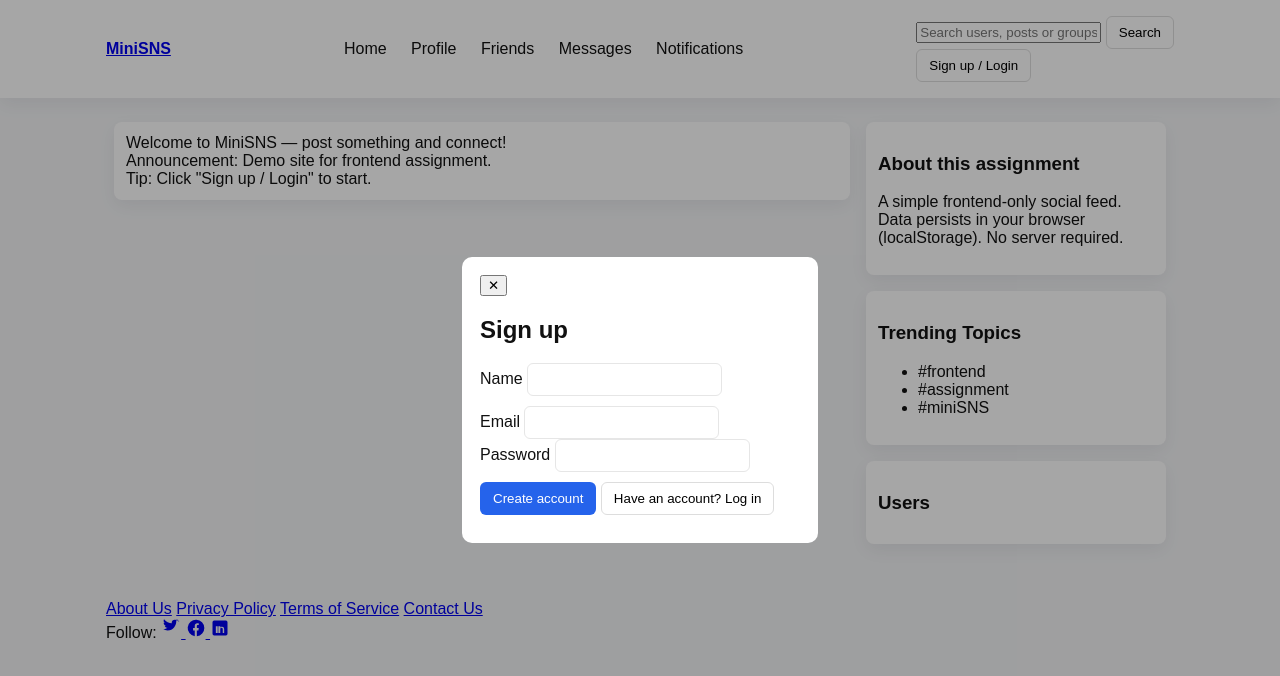
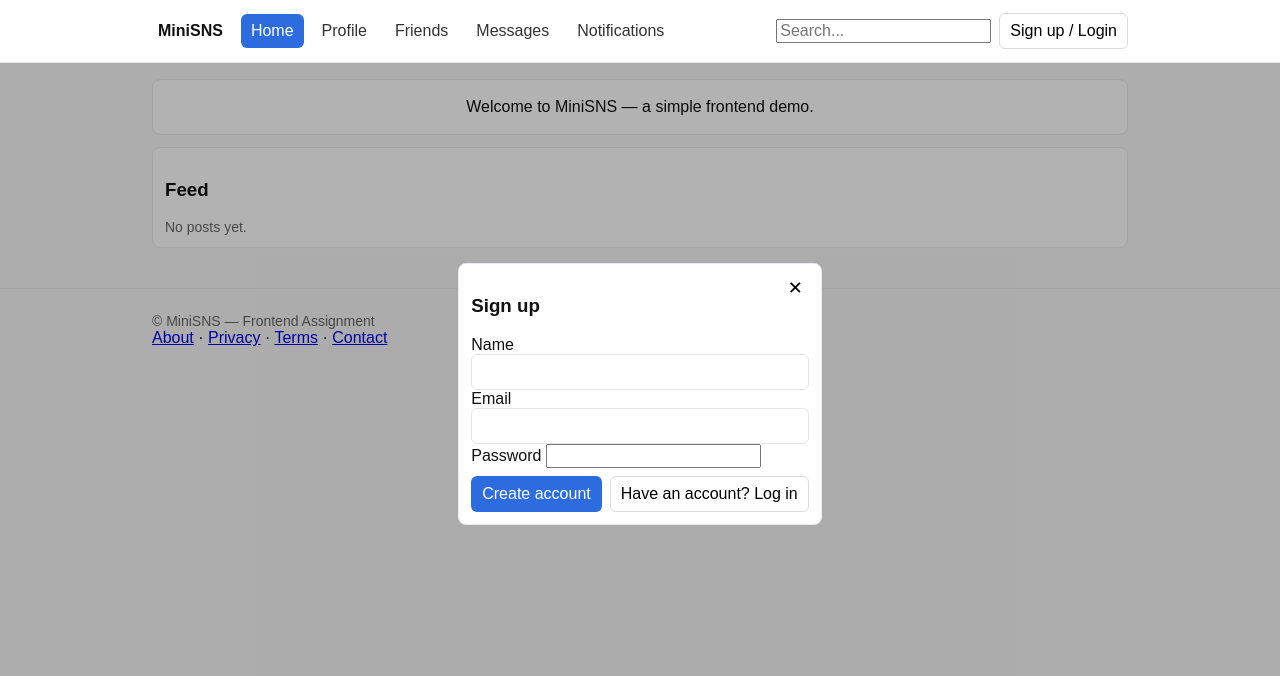
Before and after one commit to VirabhadraKhobare/Machine-Testing-assignment-virabhadra, a plain HTML site: page index.html in a window 1280 px wide. Drawn offline with Linux system fonts and the light colour scheme.

Commit message:
Update styles.css

```diff
--- a/app.js
+++ b/app.js
@@ -1,86 +1,64 @@
-// Minimal app.js (10 lines). Full app preserved in app.full.js
-const qs = (s) => document.querySelector(s),
-  LSU = "sns_users",
-  LSP = "sns_posts",
-  uid = () => Date.now().toString(36);
-let users = JSON.parse(localStorage.getItem(LSU) || "[]"),
-  posts = JSON.parse(localStorage.getItem(LSP) || "[]"),
-  cur = JSON.parse(localStorage.getItem("sns_currentUser") || "null");
-const saveAll = () => {
-  localStorage.setItem(LSU, JSON.stringify(users));
-  localStorage.setItem(LSP, JSON.stringify(posts));
-  localStorage.setItem("sns_currentUser", JSON.stringify(cur));
-  render();
-};
-const render = () => {
-  const f = qs("#feed");
-  if (!f) return;
-  f.innerHTML = posts
-    .map(
-      (p) =>
-        `<div class="card"><strong>${p.user}</strong><div>${p.text}</div></div>`
-    )
-    .join("");
-};
-// Auth modal handlers (signup / login)
+const qs = s => document.querySelector(s);
+const LSU = 'sns_users', LSP = 'sns_posts', LSC = 'sns_current';
+let users = JSON.parse(localStorage.getItem(LSU) || '[]');
+let posts = JSON.parse(localStorage.getItem(LSP) || '[]');
+let cur = JSON.parse(localStorage.getItem(LSC) || 'null');
+
+const save = ()=>{ localStorage.setItem(LSU, JSON.stringify(users)); localStorage.setItem(LSP, JSON.stringify(posts)); localStorage.setItem(LSC, JSON.stringify(cur)); render(); updateUI(); };
+
+function render(){
+  const p = qs('#posts'); if(!p) return;
+  p.innerHTML = posts.length ? posts.map(pt=>`<div class="post"><strong>${escapeHTML(pt.user)}</strong><div>${escapeHTML(pt.text)}</div></div>`).join('') : '<div class="muted">No posts yet.</div>';
+  const up = qs('#user-posts'); if(up) up.innerHTML = cur ? (posts.filter(x=>x.userId===cur.id).map(pt=>`<div class="post">${escapeHTML(pt.text)}</div>`).join('')||'<div class="muted">You have no posts</div>') : '<div class="muted">Log in to see your posts</div>';
+  const ul = qs('#users-list'); if(ul) ul.innerHTML = users.map(u=>`<li>${escapeHTML(u.name)} (${escapeHTML(u.email)})</li>`).join('')||'<li>No users</li>';
+}
+
+function escapeHTML(s){ return String(s||'').replace(/[&<>"']/g, c=>({'&':'&amp;','<':'&lt;','>':'&gt;','"':'&quot;',"'":"&#39;"})[c]); }
+
+function updateUI(){
+  if(cur){ qs('#btn-auth')?.classList.add('hidden'); qs('#btn-logout')?.classList.remove('hidden'); qs('#post-creator')?.classList.remove('hidden'); qs('#profile-name').textContent = cur.name; qs('#profile-email').textContent = cur.email; qs('#profile-bio').textContent = cur.bio||''; }
+  else { qs('#btn-auth')?.classList.remove('hidden'); qs('#btn-logout')?.classList.add('hidden'); qs('#post-creator')?.classList.add('hidden'); qs('#profile-name').textContent='Guest'; qs('#profile-email').textContent='Not logged in'; }
+}
+
+function showSection(id){
+  ['page-home','page-profile','page-friends','page-messages','page-notifs'].forEach(pid=>qs('#'+pid)?.classList.add('hidden'));
+  qs('#page-'+id)?.classList.remove('hidden');
+  document.querySelectorAll('.nav-link').forEach(n=>n.classList.toggle('active', n.dataset.link===id));
+}
+document.querySelectorAll('.nav-link').forEach(n=>n.addEventListener('click', e=>{ e.preventDefault(); showSection(n.dataset.link); }));
+qs('#logo')?.addEventListener('click', e=>{ e.preventDefault(); showSection('home'); });
+
 let isSignup = true;
-const renderAuthForm = () => {
-  qs('#auth-title') && (qs('#auth-title').textContent = isSignup ? 'Sign up' : 'Log in');
-  qs('#auth-submit') && (qs('#auth-submit').textContent = isSignup ? 'Create account' : 'Log in');
-  const nameRow = qs('#auth-name')?.closest('.form-row'); if (nameRow) nameRow.style.display = isSignup ? 'flex' : 'none';
-};
-qs('#btn-auth')?.addEventListener('click', () => { isSignup = true; renderAuthForm(); qs('#auth-modal')?.classList.remove('hidden'); });
-qs('#close-auth')?.addEventListener('click', () => qs('#auth-modal')?.classList.add('hidden'));
-qs('#toggle-auth')?.addEventListener('click', (e) => { e.preventDefault(); isSignup = !isSignup; renderAuthForm(); });
-qs('#auth-submit')?.addEventListener('click', () => {
-  const e = qs('#auth-email')?.value?.trim(), pw = qs('#auth-password')?.value, n = qs('#auth-name')?.value?.trim();
-  if (!e || !pw || (isSignup && !n)) return alert('Please fill required fields');
-  const found = users.find(x => x.email.toLowerCase() === e.toLowerCase());
-  if (isSignup) {
-    if (found) return alert('Email already used');
-    const u = { id: uid(), name: n, email: e, password: pw };
-    users.unshift(u); cur = u; saveAll(); qs('#auth-modal')?.classList.add('hidden'); render();
-    // update auth buttons and clear form
-    qs('#btn-auth')?.classList.add('hidden'); qs('#btn-logout')?.classList.remove('hidden');
-    if (qs('#auth-email')) qs('#auth-email').value = '';
-    if (qs('#auth-password')) qs('#auth-password').value = '';
-    if (qs('#auth-name')) qs('#auth-name').value = '';
+function renderAuthForm(){ qs('#auth-title').textContent = isSignup ? 'Sign up' : 'Log in'; qs('#name-row').style.display = isSignup ? 'block':'none'; qs('#auth-submit').textContent = isSignup ? 'Create account' : 'Log in'; qs('#auth-msg').textContent=''; }
+qs('#btn-auth')?.addEventListener('click', ()=>{ isSignup = false; renderAuthForm(); qs('#auth-modal')?.classList.remove('hidden'); });
+qs('#close-auth')?.addEventListener('click', ()=>qs('#auth-modal')?.classList.add('hidden'));
+qs('#toggle-auth')?.addEventListener('click', ()=>{ isSignup = !isSignup; renderAuthForm(); });
+
+qs('#auth-submit')?.addEventListener('click', ()=>{
+  const email = (qs('#auth-email')?.value||'').trim(); const pw = (qs('#auth-password')?.value||''); const name = (qs('#auth-name')?.value||'').trim();
+  if(!email||!pw|| (isSignup && !name)){ qs('#auth-msg').textContent='Please fill required fields'; return; }
+  const found = users.find(u=>u.email.toLowerCase()===email.toLowerCase());
+  if(isSignup){
+    if(found){ qs('#auth-msg').textContent='Email already used'; return; }
+    const u = { id: Date.now().toString(36), name, email, password: pw, bio:'' };
+    users.unshift(u); cur = u; save(); qs('#auth-modal')?.classList.add('hidden');
   } else {
-    if (!found) return alert('Wrong email or password');
-    // Support legacy users without password: set password on first login
-    if (!found.password) {
-      found.password = pw;
-    } else if (found.password !== pw) {
-      return alert('Wrong email or password');
-    }
-    cur = found; saveAll(); qs('#auth-modal')?.classList.add('hidden');
-    // update auth buttons and UI
-    qs('#btn-auth')?.classList.add('hidden'); qs('#btn-logout')?.classList.remove('hidden');
-    render();
+    if(!found || found.password!==pw){ qs('#auth-msg').textContent='Wrong email or password'; return; }
+    cur = found; save(); qs('#auth-modal')?.classList.add('hidden');
   }
 });
-qs("#btn-post")?.addEventListener("click", () => {
-  const t = qs("#post-text")?.value?.trim();
-  if (!t) return;
-  posts.unshift({ id: uid(), user: cur ? cur.name : "Anon", text: t });
-  saveAll();
-  qs("#post-text").value = "";
+
+qs('#btn-logout')?.addEventListener('click', ()=>{ cur=null; save(); });
+
+qs('#btn-post')?.addEventListener('click', ()=>{
+  const text = (qs('#post-text')?.value||'').trim();
+  if(!text) return;
+  posts.unshift({ id: Date.now().toString(36), user: cur?cur.name:'Anon', userId: cur?cur.id:null, text });
+  qs('#post-text').value='';
+  save();
 });
-qs('#btn-logout')?.addEventListener('click', () => { cur = null; saveAll(); qs('#btn-auth')?.classList.remove('hidden'); qs('#btn-logout')?.classList.add('hidden'); render(); });
-// Navbar event handling (show/hide sections)
-function showSection(name){
-  const sections = ['#page-home','#page-profile','#page-friends','#page-messages','#page-notifs'];
-  sections.forEach(s=> { const el = qs(s); if(el) el.classList.toggle('hidden', s !== '#page-'+name); });
-  ['nav-home','nav-profile','nav-friends','nav-messages','nav-notifs'].forEach(id=>{ const n=qs('#'+id); if(n) n.classList.toggle('active', id.endsWith(name)); });
-}
-['#nav-home','#nav-profile','#nav-friends','#nav-messages','#nav-notifs','#logo'].forEach(sel=>{
-  qs(sel)?.addEventListener('click', (e)=>{ e && e.preventDefault(); const target = sel.replace('#nav-','').replace('#logo','#home').replace('#',''); showSection(target==='logo'?'home': target); });
-});
-window.addEventListener("load", () => {
-  render();
-  if (cur) {
-    qs("#btn-auth")?.classList.add("hidden");
-    qs("#btn-logout")?.classList.remove("hidden");
-  }
-});
-// End
+
+qs('#edit-profile-btn')?.addEventListener('click', ()=>{ if(!cur){ alert('Log in first'); return } qs('#profile-edit')?.classList.toggle('hidden'); qs('#profile-name-input').value = cur.name; qs('#profile-bio-input').value = cur.bio||''; });
+qs('#save-profile')?.addEventListener('click', ()=>{ if(!cur) return; cur.name = qs('#profile-name-input').value||cur.name; cur.bio = qs('#profile-bio-input').value||cur.bio; const uidx = users.findIndex(u=>u.id===cur.id); if(uidx>-1) users[uidx]=cur; save(); qs('#profile-edit')?.classList.add('hidden'); });
+
+window.addEventListener('load', ()=>{ render(); updateUI(); showSection('home'); });
--- a/index.html
+++ b/index.html
@@ -3,183 +3,143 @@
 <head>
   <meta charset="utf-8" />
   <meta name="viewport" content="width=device-width,initial-scale=1" />
-  <title>Simple SNS — Frontend Assignment</title>
+  <title>MiniSNS — Simplified Frontend</title>
   <link rel="stylesheet" href="styles.css">
 </head>
 <body>
   <header class="site-header">
-    <div class="container nav-row">
-      <a id="logo" class="logo" href="#">MiniSNS</a>
+    <div class="wrap">
+      <a id="logo" class="logo" href="#" data-link="home">MiniSNS</a>
+      <nav class="nav">
+        <a href="#" id="nav-home" class="nav-link" data-link="home">Home</a>
+        <a href="#" id="nav-profile" class="nav-link" data-link="profile">Profile</a>
+        <a href="#" id="nav-friends" class="nav-link" data-link="friends">Friends</a>
+        <a href="#" id="nav-messages" class="nav-link" data-link="messages">Messages</a>
+        <a href="#" id="nav-notifs" class="nav-link" data-link="notifs">Notifications</a>
+      </nav>
 
-      <div class="nav-left">
-        <a id="nav-home" href="#" class="nav-link">Home</a>
-        <a id="nav-profile" href="#" class="nav-link">Profile</a>
-        <a id="nav-friends" href="#" class="nav-link">Friends</a>
-        <a id="nav-messages" href="#" class="nav-link">Messages</a>
-        <a id="nav-notifs" href="#" class="nav-link">Notifications</a>
-      </div>
-
-      <div class="nav-right">
-        <div class="search">
-          <input id="search-input" placeholder="Search users, posts or groups...">
-          <button id="search-btn" class="btn">Search</button>
-        </div>
+      <div class="actions">
+        <input id="search-input" placeholder="Search...">
         <button id="btn-auth" class="btn">Sign up / Login</button>
         <button id="btn-logout" class="btn hidden">Logout</button>
       </div>
     </div>
   </header>
 
-  <main class="container main-grid">
-    <section id="page-home" class="page left-col">
-      <div id="banner-slider" class="card banner">
-        <div class="slide">Welcome to MiniSNS — post something and connect!</div>
-        <div class="slide">Announcement: Demo site for frontend assignment.</div>
-        <div class="slide">Tip: Click "Sign up / Login" to start.</div>
+  <main class="wrap main">
+    <section id="page-home" class="page">
+      <div class="card banner">
+        <div class="slide">Welcome to MiniSNS — a simple frontend demo.</div>
       </div>
 
-      <div class="card post-creator hidden" id="post-creator">
-        <h3>Create a post</h3>
-        <textarea id="post-text" placeholder="What's on your mind?" rows="4"></textarea>
+      <div id="post-creator" class="card hidden">
+        <h3>Create post</h3>
+        <textarea id="post-text" rows="3" placeholder="What's on your mind?"></textarea>
         <input type="file" id="post-image" accept="image/*">
         <div class="row">
           <button id="btn-post" class="btn primary">Post</button>
         </div>
       </div>
 
-      <div id="feed" class="feed"></div>
+      <div id="feed" class="feed card">
+        <h3>Feed</h3>
+        <div id="posts"></div>
+      </div>
     </section>
 
-    <section id="page-profile" class="page hidden left-col">
-      <div id="profile-header" class="card">
-        <div class="profile-top"><div class="avatar big"></div>
-        <div>
-          <h2 id="profile-name">Your name</h2>
-          <p id="profile-email">email@example.com</p>
-          <p id="profile-bio-text" class="muted"></p>
-        </div></div>
-        <button id="edit-profile-btn" class="btn">Edit Profile</button>
+    <section id="page-profile" class="page hidden">
+      <div class="card profile-header">
+        <div class="avatar"></div>
+        <div class="p-info">
+          <h2 id="profile-name">Guest</h2>
+          <p id="profile-email" class="muted">Not logged in</p>
+          <p id="profile-bio" class="muted"></p>
+        </div>
+        <button id="edit-profile-btn" class="btn">Edit</button>
       </div>
 
       <div id="profile-edit" class="card hidden">
         <label>Display name <input id="profile-name-input" type="text"></label>
-        <label>Bio <textarea id="profile-bio"></textarea></label>
-        <button id="save-profile" class="btn primary">Save profile</button>
+        <label>Bio <textarea id="profile-bio-input"></textarea></label>
+        <button id="save-profile" class="btn primary">Save</button>
       </div>
 
-      <div id="profile-posts" class="card">
+      <div class="card">
         <h3>Your posts</h3>
         <div id="user-posts"></div>
       </div>
     </section>
 
-    <section id="page-friends" class="page hidden left-col">
+    <section id="page-friends" class="page hidden">
       <div class="card">
         <h3>Friends</h3>
-        <div id="friends-list"></div>
+        <div id="friends-list">No friends yet (static demo).</div>
       </div>
       <div class="card">
         <h3>All users</h3>
-        <ul id="users-ul"></ul>
+        <ul id="users-list"></ul>
       </div>
     </section>
 
-    <section id="page-messages" class="page hidden left-col">
-      <div class="card messages-panel">
-        <div class="conversations">
-          <h4>Conversations</h4>
-          <ul id="convo-list"></ul>
-        </div>
-        <div class="chat">
-          <div id="chat-window" class="chat-window muted">Select a conversation to view messages</div>
-          <div class="chat-input"><input id="chat-input" placeholder="Type a message"><button id="send-msg" class="btn primary">Send</button></div>
+    <section id="page-messages" class="page hidden">
+      <div class="card">
+        <h3>Messages (static demo)</h3>
+        <p class="muted">Messages are static placeholders in this simplified version.</p>
+        <div class="message-list">
+          <div class="msg">Alice: Hey, how are you?</div>
+          <div class="msg">Bob: Ready for the assignment?</div>
         </div>
       </div>
     </section>
 
-    <section id="page-notifs" class="page hidden left-col">
+    <section id="page-notifs" class="page hidden">
       <div class="card">
         <h3>Notifications</h3>
-        <div id="notifications-list" class="muted"></div>
+        <ul id="notifs-list">
+          <li>No new notifications (static demo).</li>
+        </ul>
       </div>
     </section>
-
-    <aside class="right-col">
-      <div class="card about">
-        <h3>About this assignment</h3>
-        <p>A simple frontend-only social feed. Data persists in your browser (localStorage). No server required.</p>
-      </div>
-
-      <div class="card trending">
-        <h3>Trending Topics</h3>
-        <ul id="trending-list">
-          <li>#frontend</li>
-          <li>#assignment</li>
-          <li>#miniSNS</li>
-        </ul>
-      </div>
-
-      <div class="card users" id="user-list">
-        <h3>Users</h3>
-        <ul id="users-mini"></ul>
-      </div>
-
-    </aside>
   </main>
 
   <footer class="site-footer">
-    <div class="container footer-inner">
-      <nav class="footer-links" aria-label="Footer">
-        <a href="#" aria-label="About Us">About Us</a>
-        <a href="#" aria-label="Privacy Policy">Privacy Policy</a>
-        <a href="#" aria-label="Terms of Service">Terms of Service</a>
-        <a href="#" aria-label="Contact Us">Contact Us</a>
+    <div class="wrap">
+      <div class="muted">© MiniSNS — Frontend Assignment</div>
+      <nav>
+        <a href="#" aria-label="About">About</a> ·
+        <a href="#" aria-label="Privacy">Privacy</a> ·
+        <a href="#" aria-label="Terms">Terms</a> ·
+        <a href="#" aria-label="Contact">Contact</a>
       </nav>
-
-      <div class="social" aria-label="Social links">
-        <span class="muted">Follow:</span>
-        <a class="social-link" href="https://twitter.com" target="_blank" rel="noopener" aria-label="Twitter">
-          <svg width="20" height="20" viewBox="0 0 24 24" fill="currentColor" xmlns="http://www.w3.org/2000/svg" aria-hidden="true"><path d="M22 4.01c-.64.29-1.33.48-2.05.57.74-.44 1.31-1.14 1.58-1.98-.69.41-1.45.71-2.26.87C18.6 2.6 17.56 2 16.38 2c-1.93 0-3.5 1.58-3.5 3.53 0 .28.03.55.09.81C9.69 6.17 6.13 4.3 3.64 1.35c-.31.53-.49 1.14-.49 1.8 0 1.24.63 2.33 1.6 2.97-.58-.02-1.12-.18-1.6-.44v.04c0 1.71 1.22 3.14 2.84 3.46-.3.08-.61.12-.93.12-.23 0-.46-.02-.68-.06.46 1.46 1.8 2.53 3.38 2.56-1.24.98-2.8 1.56-4.49 1.56-.29 0-.58-.02-.86-.05 1.61 1.04 3.52 1.65 5.58 1.65 6.69 0 10.35-5.93 10.35-11.07 0-.17 0-.35-.01-.52.71-.52 1.33-1.17 1.82-1.91-.65.29-1.35.49-2.08.58z"/></svg>
-        </a>
-        <a class="social-link" href="https://facebook.com" target="_blank" rel="noopener" aria-label="Facebook">
-          <svg width="20" height="20" viewBox="0 0 24 24" fill="currentColor" xmlns="http://www.w3.org/2000/svg" aria-hidden="true"><path d="M22 12a10 10 0 10-11.5 9.9v-7H8.5v-3h2V9.5c0-2 1.2-3.1 3-3.1.9 0 1.8.1 1.8.1v2h-1c-1 0-1.3.6-1.3 1.2V12h2.3l-.4 3h-1.9v7A10 10 0 0022 12z"/></svg>
-        </a>
-        <a class="social-link" href="https://linkedin.com" target="_blank" rel="noopener" aria-label="LinkedIn">
-          <svg width="20" height="20" viewBox="0 0 24 24" fill="currentColor" xmlns="http://www.w3.org/2000/svg" aria-hidden="true"><path d="M19 3A2 2 0 0121 5v14a2 2 0 01-2 2H5a2 2 0 01-2-2V5a2 2 0 012-2h14zm-9.75 7H7V18h2.25V10zm-1.15-3a1.3 1.3 0 110-2.6 1.3 1.3 0 010 2.6zM17 13.5c0-2-1.1-3-2.5-3-1.2 0-1.8.7-2.1 1.2V10H10v8h2.3v-4.2c0-1 .2-2.1 1.6-2.1 1.3 0 1.4 1.1 1.4 2.2V18H17v-4.5z"/></svg>
-        </a>
-      </div>
     </div>
   </footer>
 
   <div id="auth-modal" class="modal hidden">
-    <div class="modal-inner">
-      <button class="modal-close" id="close-auth">✕</button>
-      <h2 id="auth-title">Sign up</h2>
+    <div class="modal-inner card">
+      <button id="close-auth" class="close">✕</button>
+      <h3 id="auth-title">Sign up</h3>
 
-      <form id="auth-forms" class="auth-form" novalidate>
-        <div class="form-row">
-          <label for="auth-name">Name</label>
-          <input id="auth-name" name="name" type="text" autocomplete="name">
-        </div>
+      <div id="auth-msg" class="muted"></div>
 
-        <div class="form-row split">
-          <div class="col">
-            <label for="auth-email">Email</label>
-            <input id="auth-email" name="email" type="email" autocomplete="email">
-          </div>
-          <div class="col">
-            <label for="auth-password">Password</label>
-            <input id="auth-password" name="password" type="password" autocomplete="current-password">
-          </div>
-        </div>
+      <div class="form-row" id="name-row">
+        <label>Name</label>
+        <input id="auth-name" type="text">
+      </div>
 
-        <div class="auth-actions">
-          <button id="auth-submit" class="btn primary">Create account</button>
-          <button id="toggle-auth" type="button" class="btn auth-toggle">Have an account? Log in</button>
-        </div>
+      <div class="form-row">
+        <label>Email</label>
+        <input id="auth-email" type="email">
+      </div>
 
-        <div id="auth-msg" class="muted auth-msg" role="status" aria-live="polite"></div>
-      </form>
+      <div class="form-row">
+        <label>Password</label>
+        <input id="auth-password" type="password">
+      </div>
+
+      <div class="row">
+        <button id="auth-submit" class="btn primary">Create account</button>
+        <button id="toggle-auth" class="btn">Have an account? Log in</button>
+      </div>
     </div>
   </div>
 
--- a/styles.css
+++ b/styles.css
@@ -1,88 +1,136 @@
-/* Simplified stylesheet: core layout and components only */
 * {
   box-sizing: border-box;
 }
-html,
 body {
-  height: 100%;
+  font-family: Arial, Helvetica, sans-serif;
   margin: 0;
-  font-family: Arial, Segoe UI, Roboto, sans-serif;
-  background: #f3f4f6;
+  background: #f7f7f8;
   color: #111;
 }
-.container {
-  max-width: 1100px;
+.wrap {
+  max-width: 1000px;
   margin: 0 auto;
-  padding: 16px;
+  padding: 12px;
 }
 .site-header {
   background: #fff;
-  box-shadow: 0 6px 18px rgba(16, 24, 40, 0.06);
+  border-bottom: 1px solid #e6e6e6;
+  position: sticky;
+  top: 0;
+  z-index: 10;
 }
-.site-header .container {
+.site-header .wrap {
   display: flex;
   align-items: center;
-  justify-content: space-between;
+  gap: 12px;
 }
 .logo {
   font-weight: 700;
+  text-decoration: none;
+  color: #111;
+  padding: 10px 6px;
+}
+.nav {
+  display: flex;
+  gap: 8px;
+  flex: 1;
 }
 .nav-link {
   padding: 8px 10px;
+  text-decoration: none;
+  color: #333;
   border-radius: 6px;
-  color: inherit;
-  text-decoration: none;
 }
 .nav-link.active {
-  background: #2563eb;
+  background: #2d6cdf;
   color: #fff;
 }
-.main-grid {
-  display: grid;
-  grid-template-columns: 1fr 300px;
+.actions {
+  display: flex;
+  gap: 8px;
+  align-items: center;
+}
+input,
+textarea,
+button {
+  font: inherit;
+}
+input[type="text"],
+input[type="email"],
+textarea {
+  padding: 8px;
+  border: 1px solid #e6e6e6;
+  border-radius: 6px;
+  width: 100%;
+}
+.btn {
+  padding: 8px 10px;
+  border-radius: 6px;
+  border: 1px solid #dcdcdc;
+  background: transparent;
+  cursor: pointer;
+}
+.btn.primary {
+  background: #2d6cdf;
+  color: #fff;
+  border-color: transparent;
+}
+.hidden {
+  display: none;
+}
+.main {
+  display: flex;
   gap: 16px;
-  padding: 24px;
+  padding: 16px 12px;
 }
-main.container {
+.page {
   flex: 1;
 }
 .card {
   background: #fff;
   padding: 12px;
   border-radius: 8px;
-  box-shadow: 0 6px 18px rgba(16, 24, 40, 0.06);
-  margin-bottom: 16px;
+  border: 1px solid #e9e9ef;
+  margin-bottom: 12px;
 }
-.post-creator textarea,
-#post-text,
-#profile-bio {
-  width: 100%;
-  padding: 8px;
-  border: 1px solid #e6e6e6;
-  border-radius: 6px;
+.banner {
+  padding: 18px;
+  text-align: center;
 }
 .feed .post {
-  background: #fff;
-  border: 1px solid #eee;
-  padding: 12px;
-  border-radius: 8px;
-  margin-bottom: 12px;
+  padding: 10px;
+  border: 1px solid #f0f0f0;
+  border-radius: 6px;
+  margin-bottom: 8px;
 }
-.btn {
-  display: inline-block;
-  padding: 8px 12px;
-  border-radius: 6px;
-  border: 1px solid #ddd;
+.profile-header {
+  display: flex;
+  gap: 12px;
+  align-items: center;
+}
+.avatar {
+  width: 64px;
+  height: 64px;
+  border-radius: 50%;
+  background: #ddd;
+}
+.p-info {
+  flex: 1;
+}
+.muted {
+  color: #666;
+  font-size: 14px;
+}
+.row {
+  display: flex;
+  gap: 8px;
+  margin-top: 8px;
+}
+footer.site-footer {
+  padding: 12px 0;
   background: transparent;
-  cursor: pointer;
-}
-.btn.primary {
-  background: #2563eb;
-  color: #fff;
-  border-color: transparent;
-}
-.hidden {
-  display: none;
+  border-top: 1px solid #eee;
+  margin-top: 12px;
 }
 .modal {
   position: fixed;
@@ -90,36 +138,27 @@ main.container {
   display: flex;
   align-items: center;
   justify-content: center;
-  background: rgba(0, 0, 0, 0.35);
+  background: rgba(0, 0, 0, 0.3);
 }
 .modal-inner {
-  background: #fff;
-  padding: 18px;
-  border-radius: 10px;
   min-width: 320px;
 }
-.auth-form {
-  display: flex;
-  flex-direction: column;
-  gap: 10px;
-  min-width: 320px;
+.close {
+  background: transparent;
+  border: none;
+  font-size: 18px;
+  cursor: pointer;
+  float: right;
 }
-.auth-form input {
-  padding: 8px;
-  border: 1px solid #e6e6e6;
-  border-radius: 6px;
-}
-.footer {
-  padding: 12px 16px;
-  font-size: 13px;
-  background: transparent;
-}
-@media (max-width: 900px) {
-  .main-grid {
-    grid-template-columns: 1fr;
+@media (max-width: 800px) {
+  .site-header .wrap {
+    flex-direction: column;
+    align-items: flex-start;
   }
-  .site-header .container {
+  .nav {
+    flex-wrap: wrap;
+  }
+  .main {
     flex-direction: column;
-    gap: 8px;
   }
 }
```
